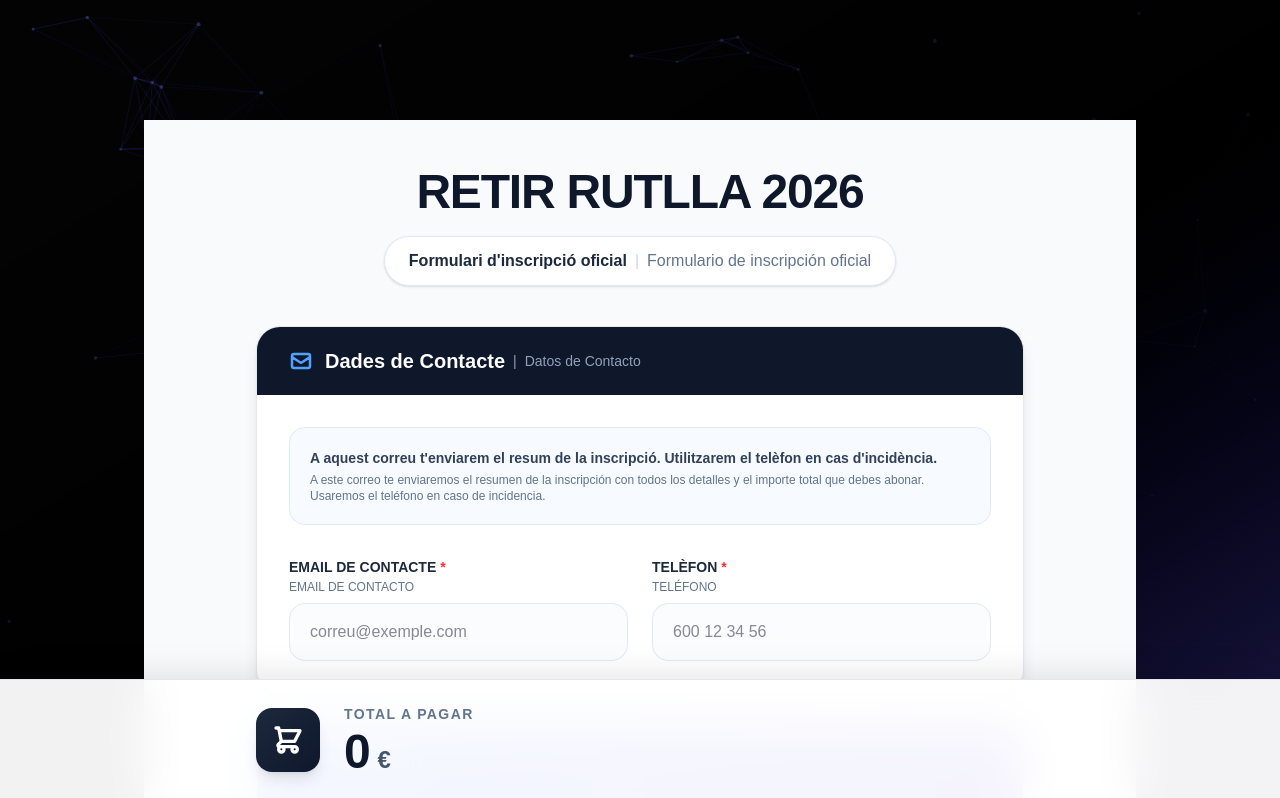
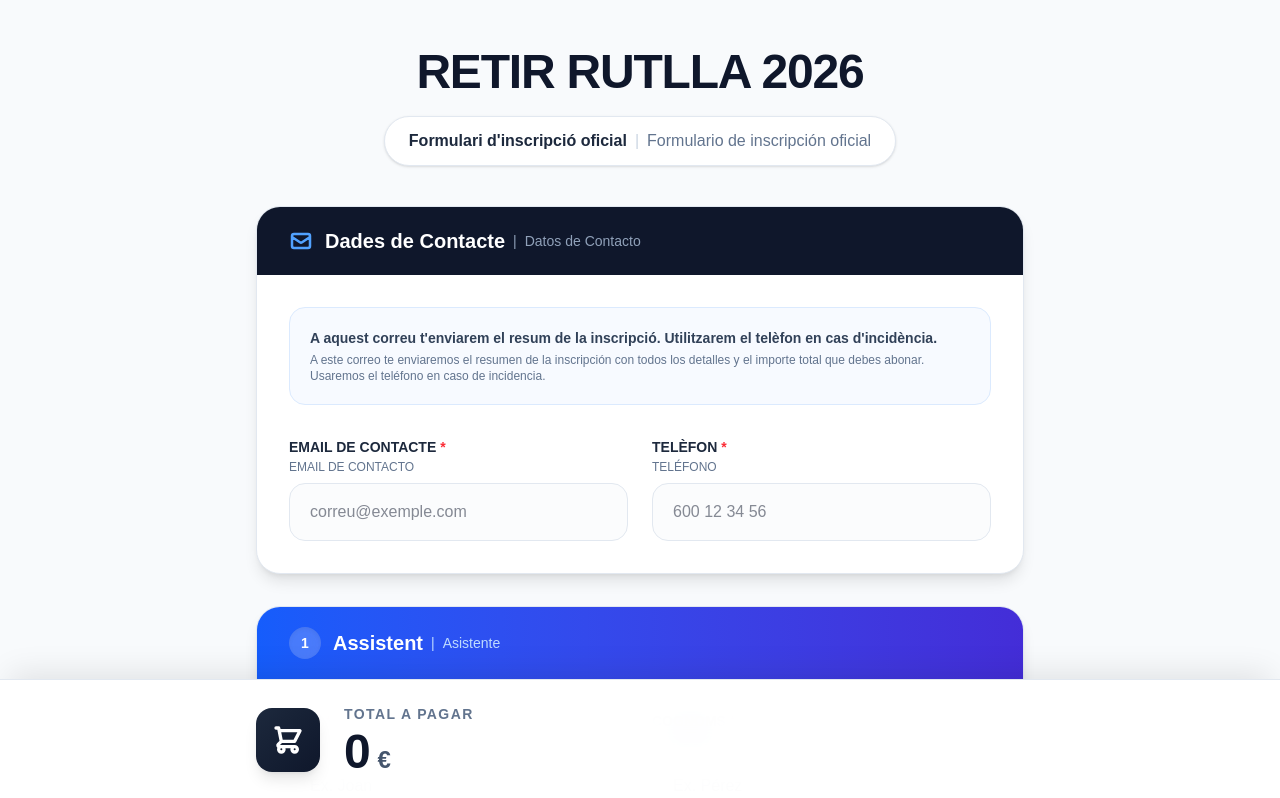
Before and after one commit to Ulrexon/OneForAll, a Next.js app: page /en/retir-rutlla-2026 in a window 1280 px wide. Shown: the top 798 px of the page. Built offline with nearby package versions, Linux system fonts and the light colour scheme.

Commit message:
fix: update container layout to fixed positioning for full-screen overlay behavior

```diff
--- a/app/[lang]/retir-rutlla-2026/page.tsx
+++ b/app/[lang]/retir-rutlla-2026/page.tsx
@@ -259,7 +259,7 @@ export default function RetirRutlla2026Form() {
   };
 
   return (
-    <div className="min-h-screen bg-slate-50 py-0 sm:py-12 px-0 sm:px-6 lg:px-8 font-sans selection:bg-blue-100">
+    <div className="fixed inset-0 z-[100] overflow-y-auto min-h-screen bg-slate-50 py-0 sm:py-12 px-0 sm:px-6 lg:px-8 font-sans selection:bg-blue-100">
       <div className="max-w-3xl mx-auto">
         <div className="text-center mb-10 pt-12 sm:pt-0 px-4 sm:px-0">
           <h1 className="text-4xl md:text-5xl font-black text-slate-900 tracking-tight mb-5">
```
